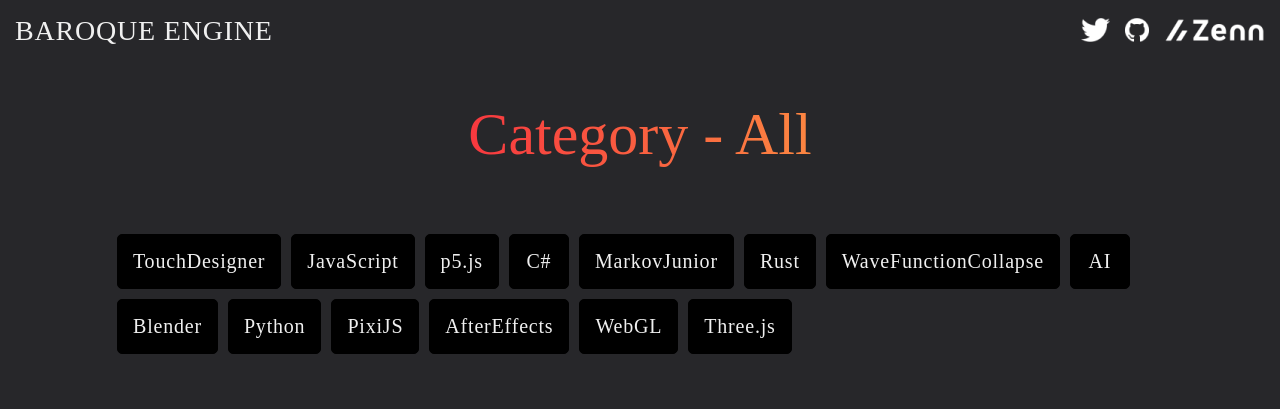
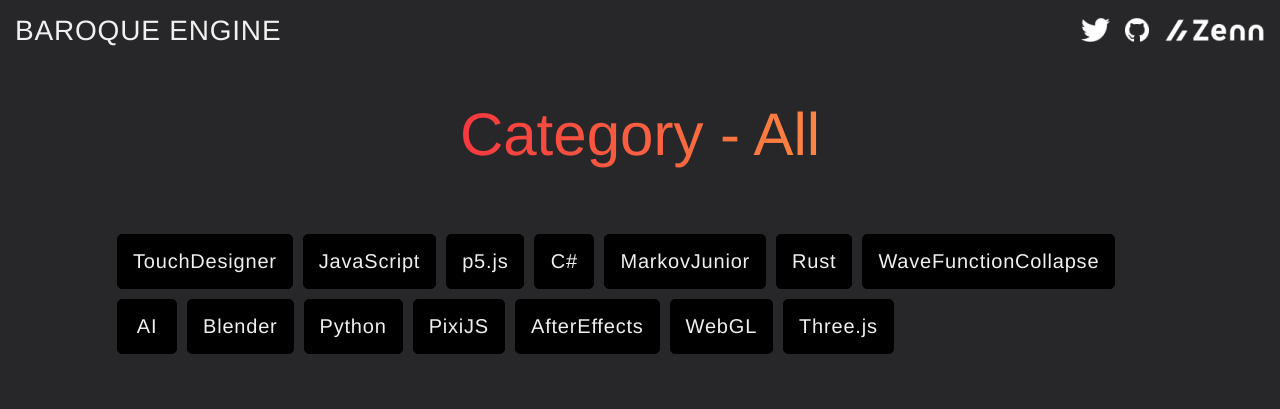
Before and after one commit to BaroqueEngine/site, a Next.js app: page /tags/all in a window 1280 px wide. Shown: the top 409 px of the page. Built offline with nearby package versions, Linux system fonts and the light colour scheme.

Commit message:
フォントTungsten削除

```diff
--- a/src/components/Header.tsx
+++ b/src/components/Header.tsx
@@ -111,7 +111,6 @@
     display: flex;
     justify-content: center;
     flex-flow: column;
-    font-family: "Tungsten";
     font-size: 40px;
     font-weight: 500;
   }
@@ -164,7 +163,6 @@
 `;
 const headerSiteTitle = css`
   padding: 15px;
-  font-family: "Tungsten";
   font-size: 28px;
   font-weight: 500;
   letter-spacing: 0.05rem;
--- a/src/components/Profile.tsx
+++ b/src/components/Profile.tsx
@@ -97,7 +97,6 @@
 
 const profileName = css`
   margin-top: min(calc(20 / var(--unit)), 20px);
-  font-family: "Tungsten";
   font-size: min(calc(40 / var(--unit)), 40px);
   font-weight: 500;
   text-align: center;
--- a/src/organisms/ItemTagList.tsx
+++ b/src/organisms/ItemTagList.tsx
@@ -72,7 +72,6 @@
   display: flex;
   flex-wrap: wrap;
   margin-bottom: 60px;
-  font-family: "Tungsten";
   font-size: 20px;
   font-weight: 500;
   letter-spacing: 0.05rem;
--- a/src/pages/tags/[tag].tsx
+++ b/src/pages/tags/[tag].tsx
@@ -103,7 +103,6 @@
   justify-content: center;
   margin-top: 100px;
   margin-bottom: 60px;
-  font-family: "Tungsten";
   font-size: 60px;
   font-weight: 500;
 
```
